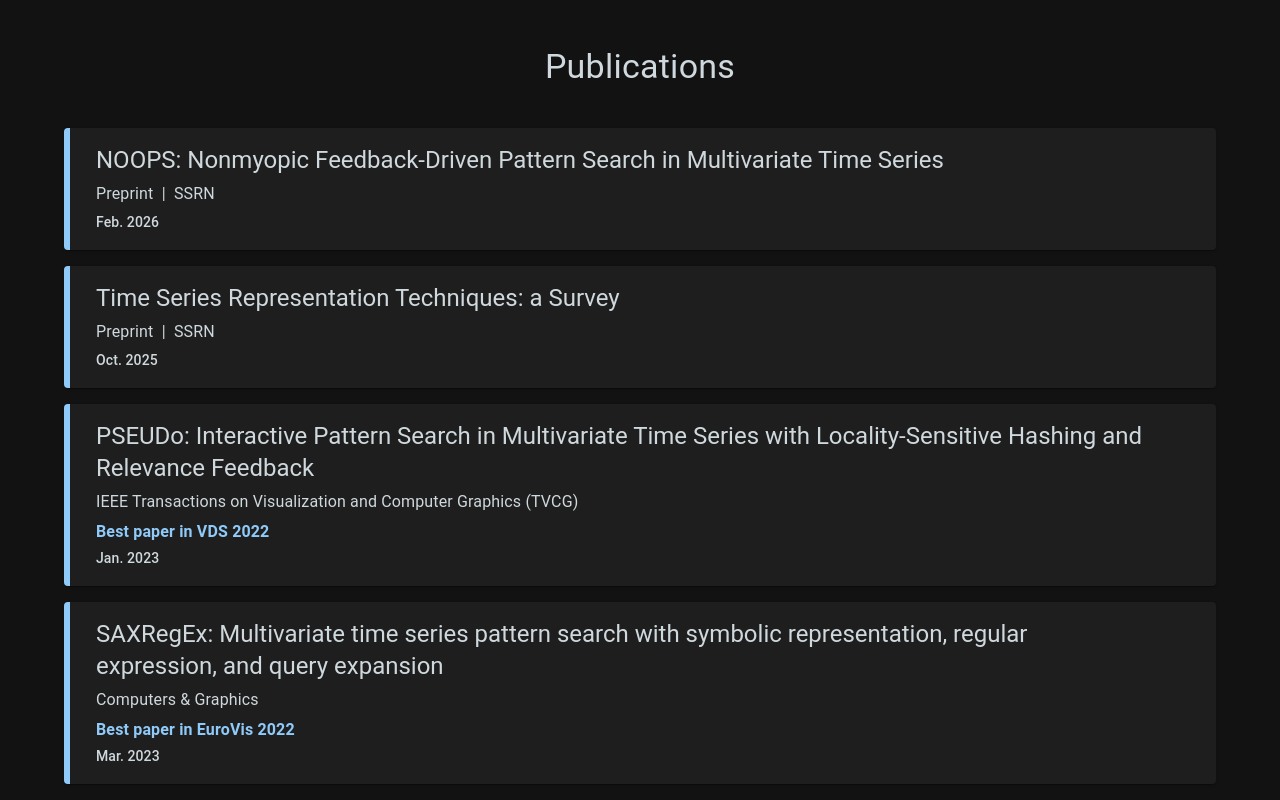
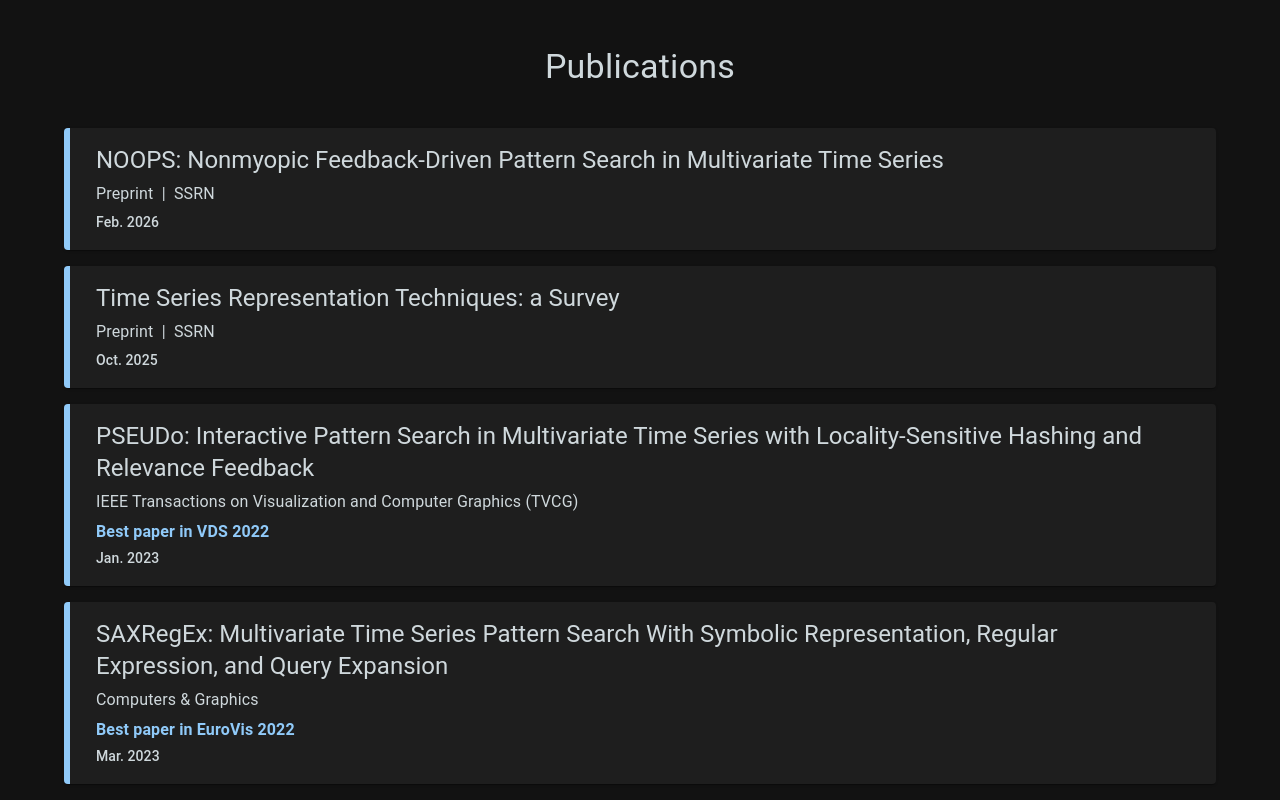
Before and after one commit to YuncongYu/yuncongyu.github.io, a React (Vite) app: page / in a window 1280 px wide. Shown: the part 1200-2000 px from the top of the page. Built offline with nearby package versions, Linux system fonts and the light colour scheme; some icons are missing.

Commit message:
fix (SSRN icon): removed usage

```diff
--- a/src/Publications/publicationsConfig.tsx
+++ b/src/Publications/publicationsConfig.tsx
@@ -1,4 +1,3 @@
-import SsrnLogo from "../assets/publications/ssrn-logo.svg";
 import type { ReactElement } from "react";
 import Strong from "../Strong/Strong.tsx";
 
@@ -19,7 +18,7 @@ interface PublicationConfig {
 const publicationsConfig: PublicationConfig = {
   publications: [
     {
-      avatar: <SsrnLogo />,
+      // avatar: <SsrnLogo />,
       title:
         "NOOPS: Nonmyopic Feedback-Driven Pattern Search in Multivariate Time Series",
       venue: "Preprint \u00a0|\u00a0 SSRN",
@@ -47,7 +46,7 @@ const publicationsConfig: PublicationConfig = {
     },
     {
       title:
-        "SAXRegEx: Multivariate time series pattern search with symbolic representation, regular expression, and query expansion",
+        "SAXRegEx: Multivariate Time Series Pattern Search With Symbolic Representation, Regular Expression, and Query Expansion",
       venue: "Computers & Graphics",
       content: (
         <Strong>
```
Also changed, not shown: src/assets/publications/ssrn-logo.svg (added).
